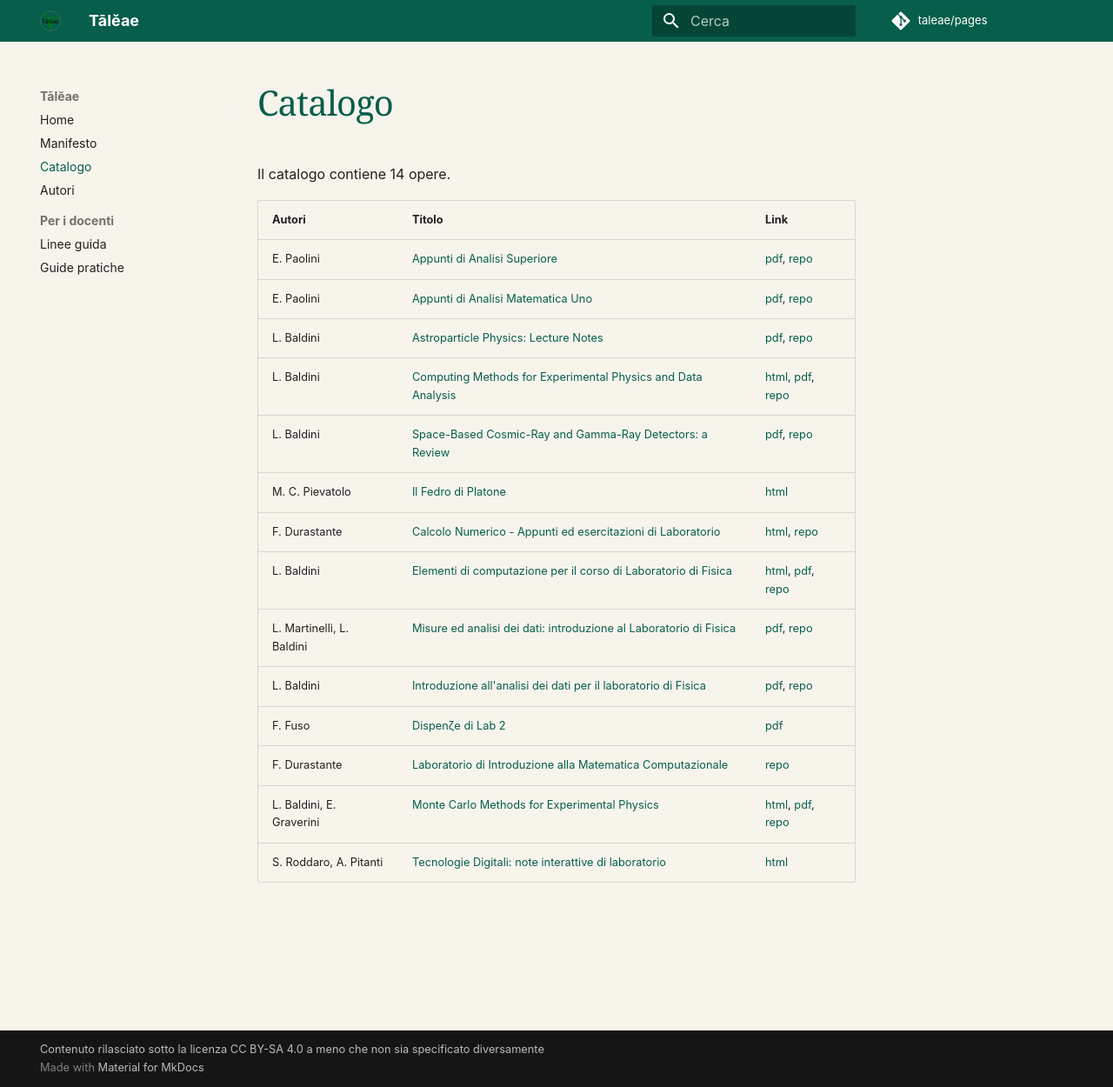
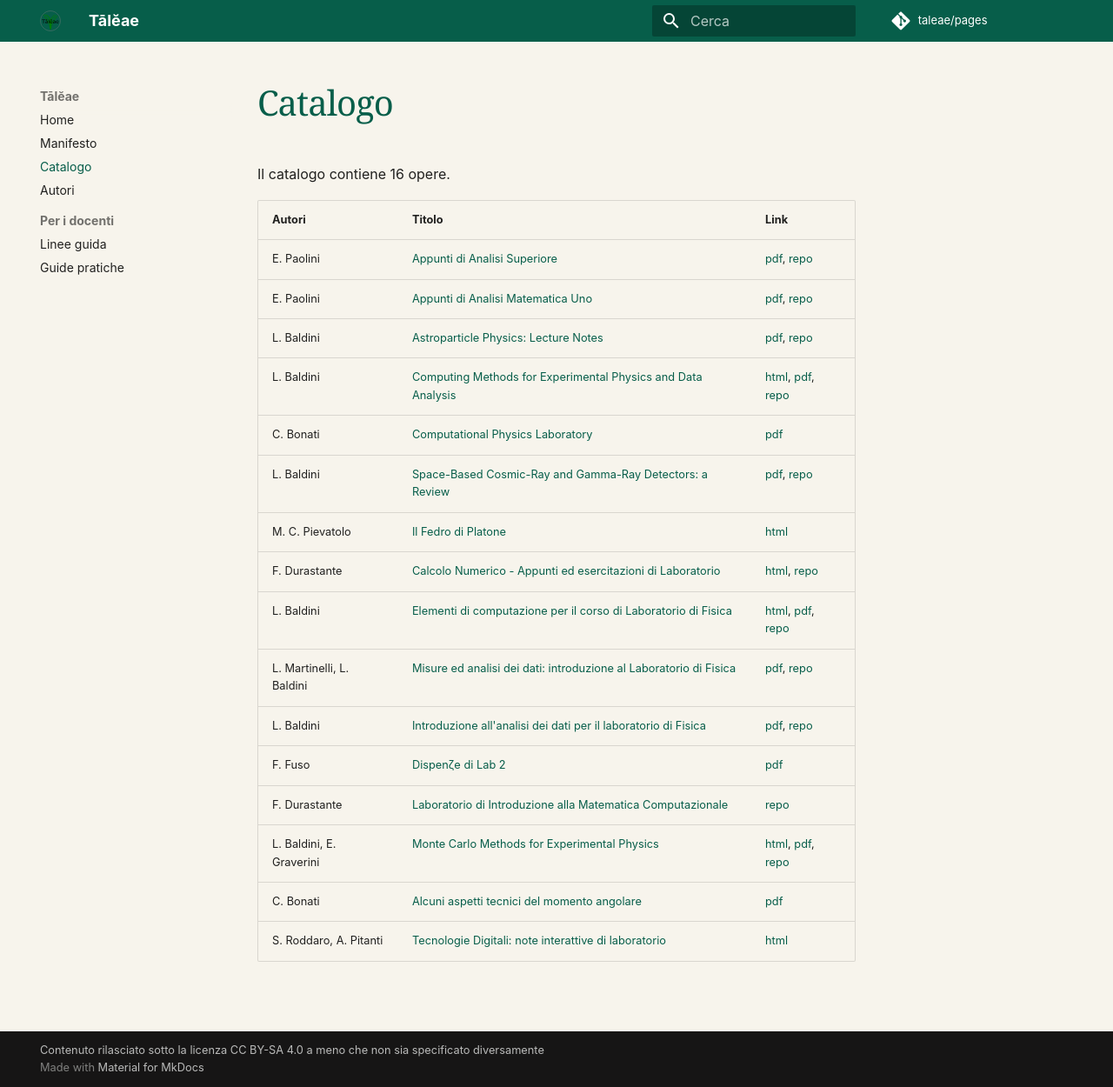
Before and after one commit to lucabaldini/taleae, an MkDocs documentation site: the page built from docs/products/index.md, in a window 1280 px wide and 1250 px high. Shown: the whole window at 87% size. Built offline with MkDocs 1.6.1 and Material for MkDocs 9.7.7, drawn with Linux system fonts in a browser that asks for light colours.

Commit message:
Initial import.

```diff
--- a/docs/products/index.md
+++ b/docs/products/index.md
@@ -1,6 +1,6 @@
 # Catalogo
 
-Il catalogo contiene 14 opere.
+Il catalogo contiene 16 opere.
 
 | Autori | Titolo | Link |
 |--------|--------|------|
@@ -8,6 +8,7 @@ Il catalogo contiene 14 opere.
 | E. Paolini | [Appunti di Analisi Matematica Uno](analisi-uno.md) | [pdf](https://github.com/paolini/AnalisiUno/releases/download/2026-05-12/AnalisiUno.pdf), [repo](https://github.com/paolini/AnalisiUno) |
 | L. Baldini | [Astroparticle Physics: Lecture Notes](astropart.md) | [pdf](https://github.com/lucabaldini/astropart/releases/download/1.5.0/astropart_1.5.0.pdf), [repo](https://github.com/lucabaldini/astropart) |
 | L. Baldini | [Computing Methods for Experimental Physics and Data Analysis](cmepda-basic.md) | [html](https://lbaldini.codeberg.page/cmepda-basic/), [pdf](https://lbaldini.codeberg.page/cmepda-basic/cmepda-basic.pdf), [repo](https://codeberg.org/lbaldini/cmepda-basic) |
+| C. Bonati | [Computational Physics Laboratory](cpl.md) | [pdf](https://www.pi.infn.it/~bonati/metodi_numerici_2023/numerical_methods_2023.pdf) |
 | L. Baldini | [Space-Based Cosmic-Ray and Gamma-Ray Detectors: a Review](cr-detectors.md) | [pdf](https://arxiv.org/pdf/1407.7631), [repo](https://github.com/lucabaldini/crdetectors) |
 | M. C. Pievatolo | [Il Fedro di Platone](fedro.md) | [html](https://btfp.sp.unipi.it/dida/fedro/index.xhtml) |
 | F. Durastante | [Calcolo Numerico - Appunti ed esercitazioni di Laboratorio](ingcn.md) | [html](https://cirdans-home.github.io/ingcn/intro.html), [repo](https://github.com/Cirdans-Home/ingcn) |
@@ -17,4 +18,5 @@ Il catalogo contiene 14 opere.
 | F. Fuso | [Dispenζe di Lab 2](lab2-notes.md) | [pdf](https://unipiit-my.sharepoint.com/:b:/g/personal/a009151_unipi_it/IQCFb-HVDk9cQ4kxbjgBU-qpAZnPem4RvWm5XwIljN-09ek?e=VOFJ2w) |
 | F. Durastante | [Laboratorio di Introduzione alla Matematica Computazionale](limco.md) | [repo](https://codeberg.org/fdurastante/limco) |
 | L. Baldini, E. Graverini | [Monte Carlo Methods for Experimental Physics](mcmep.md) | [html](https://lbaldini.codeberg.page/mcmep/), [pdf](https://lbaldini.codeberg.page/mcmep/mcmep.pdf), [repo](https://codeberg.org/lbaldini/mcmep) |
+| C. Bonati | [Alcuni aspetti tecnici del momento angolare](momang.md) | [pdf](https://www.pi.infn.it/~bonati/mecc_quant_2020/momang.pdf) |
 | S. Roddaro, A. Pitanti | [Tecnologie Digitali: note interattive di laboratorio](td-notes.md) | [html](https://cmp.df.unipi.it/roddaro/TDnotes/) |
```
Also changed, not shown: docs/authors/claudio-bonati.md (added, +19 -0 lines), docs/authors/index.md (+2 -1 lines), docs/products/cpl.md (added, +17 -0 lines), docs/products/momang.md (added, +17 -0 lines), 3 other files.
